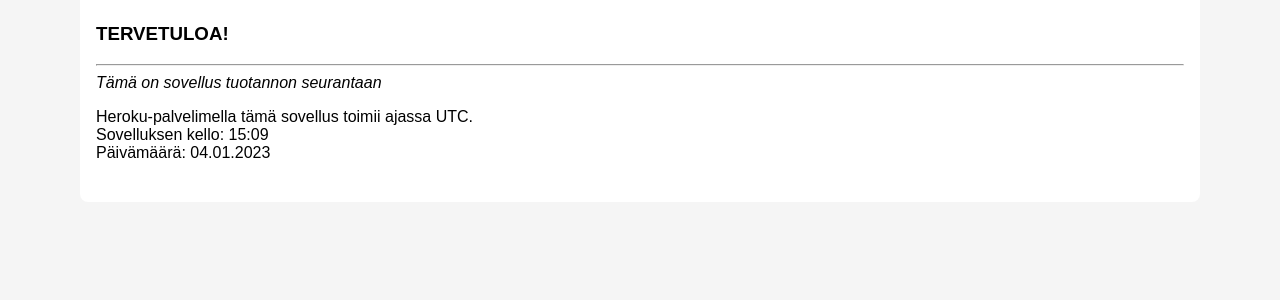
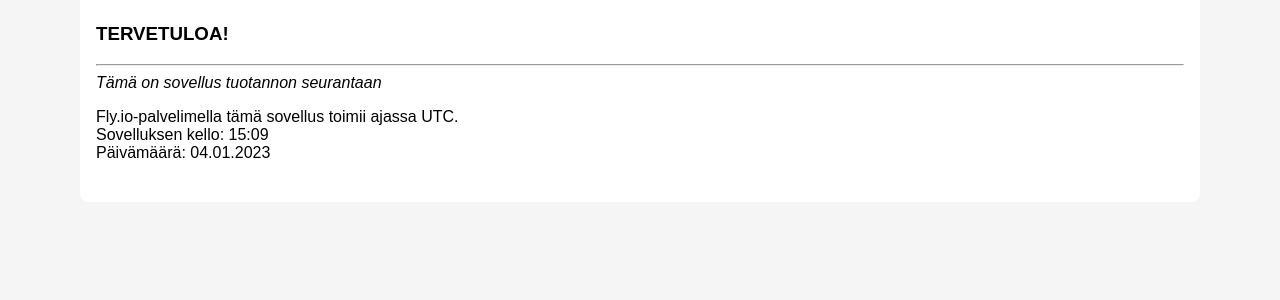
Before and after one commit to Skorp7/tsoha-tuotannonseuranta, a Flask app: page / in a window 1280 px wide. Shown: the part 222-522 px from the top of the page. Run offline with Flask 2, Linux system fonts and the light colour scheme.

Commit message:
server update

```diff
--- a/templates/index.html
+++ b/templates/index.html
@@ -13,7 +13,7 @@ Tällä hetkellä sovellus on testikäytössä.<br>
 {% endif %}
 
 <p>
-Heroku-palvelimella tämä sovellus toimii ajassa UTC.<br>
+Fly.io-palvelimella tämä sovellus toimii ajassa UTC.<br>
 Sovelluksen kello: {{ time }}<br>
 Päivämäärä: {{ date }}
 <p>
```
